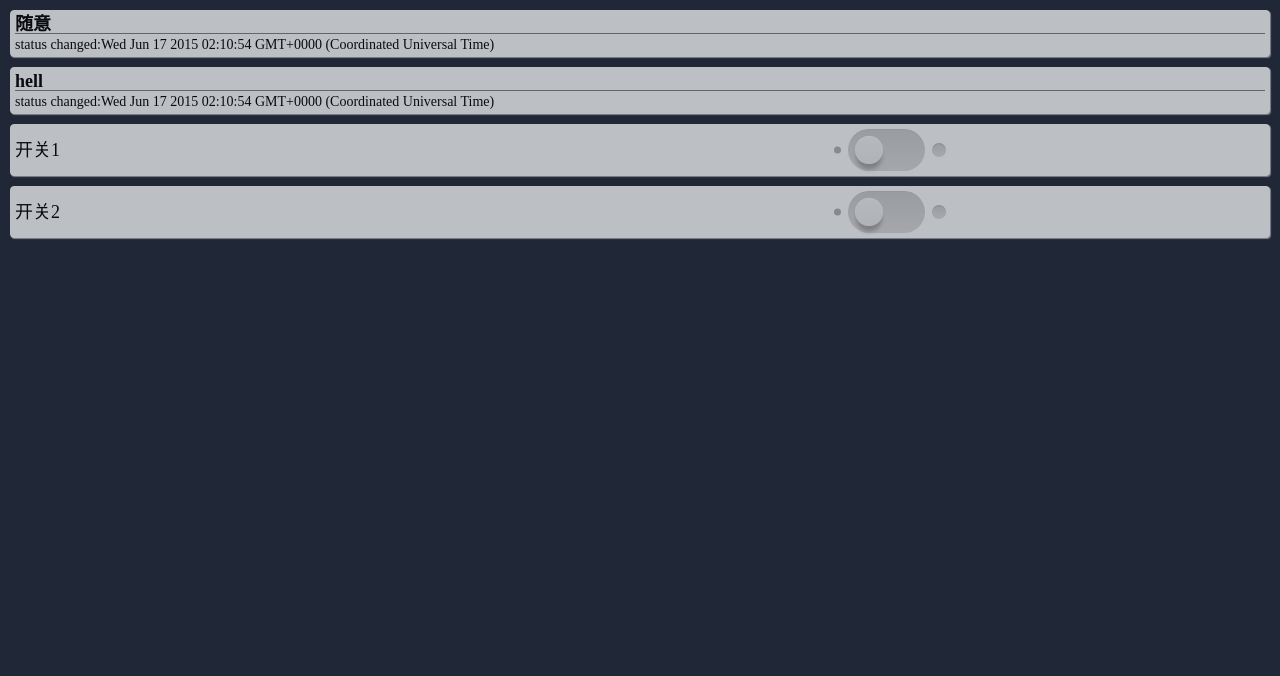
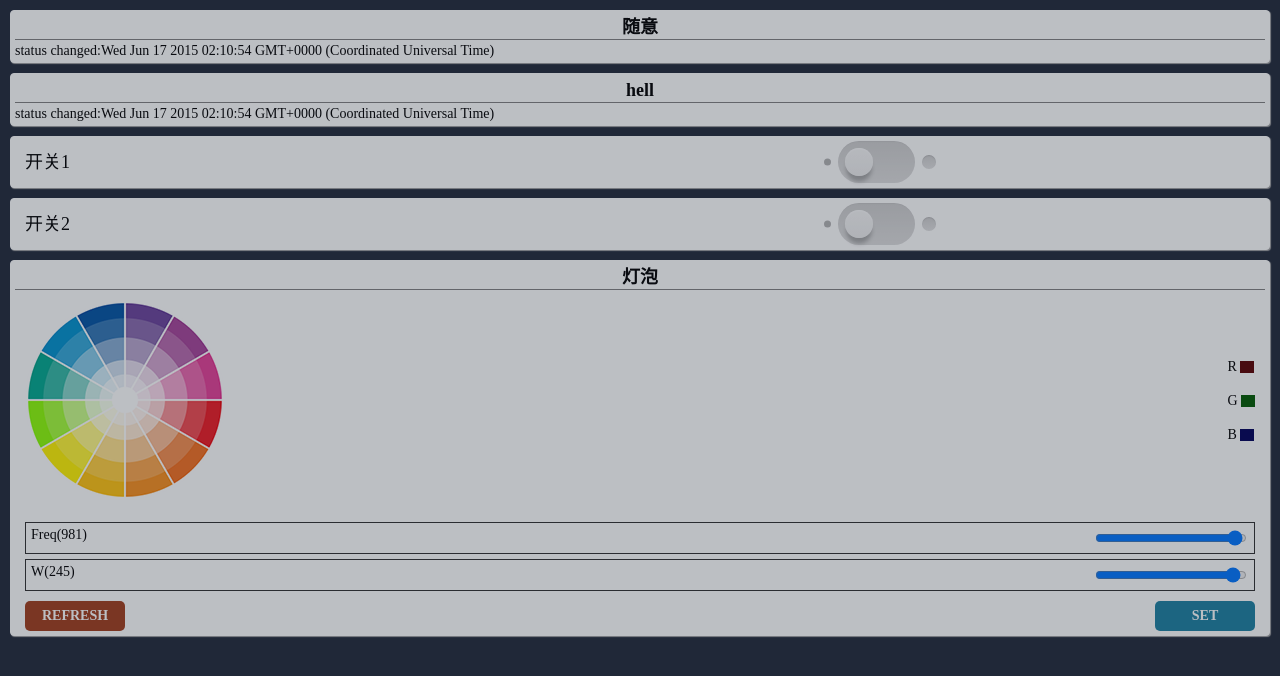
Before and after one commit to ruizeng/iot-board, a plain HTML site: page index.html in a window 1280 px wide. Drawn offline with Linux system fonts and the light colour scheme.

Commit message:
led widget implementation.

```diff
--- a/css/board.css
+++ b/css/board.css
@@ -13,3 +13,12 @@ body {
   font-size: 14px;
   margin-bottom: 10px;
 }
+
+.widget .title {
+  font-weight: bold;
+  border-bottom: solid 1px gray;
+  font-size: 18px;
+  height: 24px;
+  line-height: 24px;
+  text-align: center;
+}
--- a/index.html
+++ b/index.html
@@ -18,11 +18,13 @@
   <!-- add widget css files here -->
   <link rel="stylesheet" href="widgets/text/text.widget.css" media="screen" type="text/css" />
   <link rel="stylesheet" href="widgets/switch/switch.widget.css" media="screen" type="text/css" />
+  <link rel="stylesheet" href="widgets/led/led.widget.css" media="screen" type="text/css" />
   <!-- -->
 
   <!-- add widget js files here -->
   <script src="widgets/text/text.widget.js"></script>
   <script src="widgets/switch/switch.widget.js"></script>
+  <script src="widgets/led/led.widget.js"></script>
   <!-- -->
 
   <!-- model here -->
@@ -35,5 +37,7 @@
 
   <div class="widget" iotb-widget="switch" data-label="switch1" data-title="开关1"></div>
   <div class="widget" iotb-widget="switch" data-label="switch2" data-title="开关2"></div>
+
+  <div class="widget" iotb-widget="led" data-label="led" data-title="灯泡"></div>
 </body>
 </html>
--- a/js/binding.js
+++ b/js/binding.js
@@ -23,7 +23,7 @@ $(document).ready(function(){
     for(var i=0; i<widget.config.listeners.length; i++) {
       (function(l){
         widget.dom.on(l["event"], l["selector"], function(e){
-          console.log("listener " + l["event"] + "fired.");
+          console.log("listener " + l["event"] + " fired.");
           switch (l["behavior"]){
             case "set":
               widget.config.status = widget.config["parseStatus"](widget.dom);
--- a/js/widget.js
+++ b/js/widget.js
@@ -17,6 +17,10 @@
 
     var render = function(){
       dom.html(config.render(dom[0].dataset));
+
+      if(config.onRendered){
+        config.onRendered(dom);
+      }
     }
 
     Object.defineProperty(this, 'status', {
--- a/models/dummy.model.js
+++ b/models/dummy.model.js
@@ -19,7 +19,11 @@
         console.log(status.text);
         break;
       case "switch":
-        console.log("switch status changed:" + label)
+        console.log("switch status changed:" + label);
+        console.log(JSON.stringify(status));
+        break;
+      case "led":
+        console.log("led status changed:" + label);
         console.log(JSON.stringify(status));
         break;
       default:
@@ -42,13 +46,20 @@
           text: "status changed:" + (new Date())
         })
         break;
-      case "switch": {
+      case "switch":
         callback({
           on: Math.floor(Math.random()*100)%2 == 0? true: false
         });
         break;
-      }
-
+      case "led":
+        callback({
+          red: Math.floor(Math.random()*256),
+          green: Math.floor(Math.random()*256),
+          blue: Math.floor(Math.random()*256),
+          freq: Math.round(Math.random()*1000),
+          white: Math.floor(Math.random()*256),
+        });
+        break;
       default:
         console.log("widget {" + widget + "}" + " handler not found!");
         break;
--- /dev/null
+++ b/widgets/led/led.widget.css
@@ -0,0 +1,77 @@
+/* colorpicker styles */
+.widget[iotb-widget="led"] .colorpicker {
+    border-radius: 5px 5px 5px 5px;
+    color: #FFFFFF;
+    font-size: 12px;
+    width: 200px;
+    margin: 10px;
+    float: left;
+}
+.widget[iotb-widget="led"] .picker {
+    cursor: crosshair;
+    border: 0;
+}
+.widget[iotb-widget="led"] .controls {
+    margin: 10px;
+}
+.widget[iotb-widget="led"] .preview {
+    float: right;
+    margin: 50px 10px;
+}
+.widget[iotb-widget="led"] .preview > div{
+    margin-top: 20px;
+}
+.widget[iotb-widget="led"] .controls > div {
+    border: 1px solid #2F2F2F;
+    margin-bottom: 5px;
+    overflow: hidden;
+    padding: 5px;
+}
+.widget[iotb-widget="led"] .controls label {
+    float: left;
+}
+.widget[iotb-widget="led"] .controls > div input{
+    border: 1px solid #2F2F2F;
+    color: #DDDDDD;
+    float: right;
+    font-size: 10px;
+    height: 14px;
+    margin-left: 6px;
+    text-align: center;
+    text-transform: uppercase;
+    width: 150px;
+}
+.widget[iotb-widget="led"] .preview > div input {
+    background-color: #CCC;
+    width: 10px;
+    height: 10px;
+    text-align: center;
+    border: 0;
+}
+.widget[iotb-widget="led"] .btn {
+    margin: 0 10px;
+    width: 100px;
+    height: 30px;
+    border-radius: 5px;
+    color: white;
+    line-height: 30px;
+    text-align: center;
+    font-weight: bold;
+}
+.widget[iotb-widget="led"] .btn-refresh {
+    background-color: #a13c1b;
+    float: left;
+}
+.widget[iotb-widget="led"] .btn-set {
+    background-color: #1b80a1;
+    float: right;
+}
+
+.widget[iotb-widget="led"] {
+  color: black;
+  padding: 4px;
+}
+
+.widget[iotb-widget="led"] .text {
+  margin-top: 4px;
+}
--- /dev/null
+++ b/widgets/led/led.widget.js
@@ -0,0 +1,113 @@
+!function(){
+  if (!window.iotboard){
+    console.log("iotboard not initialized!");
+    return;
+  }
+
+  window.iotboard.defineWidget("led", {
+    status: {
+      red: 255,
+      green: 255,
+      blue: 255,
+      freq: 100,
+      white: 100
+    },
+    render: function(dataset){
+      return (dataset.title?'<div class="title">' + dataset.title + '</div>':'')
+           + '<div class="colorpicker">'
+           + '<canvas class="picker" width="200" height="200"></canvas>'
+           + '</div>'
+           + '<div class="preview">'
+           + '<div><label>R</label> <input type="text" class="rPrev" style="background-color:#'+this.status["red"].toString(16)+'0000"/></div>'
+           + '<div><label>G</label> <input type="text" class="gPrev" style="background-color:#00'+this.status["red"].toString(16)+'00"/></div>'
+           + '<div><label>B</label> <input type="text" class="bPrev" style="background-color:#0000'+this.status["red"].toString(16)+'"/></div>'
+           + '</div><div class="clf"></div>'
+           + '<div class="controls">'
+           + '<input type="hidden" class="rVal" value="'+this.status["red"]+'"/>'
+           + '<input type="hidden" class="gVal" value="'+this.status["green"]+'"/>'
+           + '<input type="hidden" class="bVal" value="'+this.status["blue"]+'"/>'
+           + '<div><label>Freq(<span class="freqVal">'+this.status["freq"]+'</span>)</label>'
+           + '<input type="range" class="freqCtrl" min="1" max="1000" value="'+this.status["freq"]+'"/></div>'
+           + '<div><label>W(<span class="wVal">'+this.status["white"]+ '</span>)</label>'
+           + '<input type="range" class="wCtrl" min="0" max="255" value="'+this.status["white"]+'"/></div>'
+           + '</div>'
+           + '<div class="btn btn-refresh">REFRESH</div>'
+           + '<div class="btn btn-set">SET</div>'
+           + '<div class="clf"></div>'
+    },
+    listeners: [
+      {
+        selector: ".btn-refresh",
+        event: "click",
+        behavior: "get"
+      },
+      {
+        selector: ".btn-set",
+        event: "click",
+        behavior: "set"
+      }
+    ],
+    parseStatus: function(dom){
+      return {
+        red: dom.find(".rVal").val(),
+        green: dom.find(".gVal").val(),
+        blue: dom.find(".bVal").val(),
+        freq: dom.find(".freqVal").text(),
+        white: dom.find(".wVal").text()
+      }
+    },
+    onRendered: function(dom){
+      console.log("on widget rendered.");
+      // create canvas and context objects
+      dom.find('.picker').each(function(){
+        var ctx = this.getContext('2d');
+
+        // drawing active image
+        var image = new Image();
+        image.onload = function () {
+          console.log("color picker loaded...");
+          ctx.drawImage(image, 0, 0); // draw the image on the canvas
+        }
+
+        // select desired colorwheel
+        var imageSrc = 'widgets/led/colorwheel.png';
+        image.src = imageSrc;
+      });
+
+      dom.find('.picker').on("click", function(e) { // mouse move handler
+        if (true) {
+          // get coordinates of current position
+          var widget = $(this).closest(".widget");
+          var ctx = this.getContext('2d');
+          var canvasOffset = $(this).offset();
+          var canvasX = Math.floor(e.pageX - canvasOffset.left);
+          var canvasY = Math.floor(e.pageY - canvasOffset.top);
+
+          // get current pixel
+          var imageData = ctx.getImageData(canvasX, canvasY, 1, 1);
+          var pixel = imageData.data;
+
+          // update preview color
+          widget.find(".rPrev").css("background-color", "#" + pixel[0].toString(16) + "0000");
+          widget.find(".gPrev").css("background-color", "#00" + pixel[1].toString(16) + "00");
+          widget.find(".bPrev").css("background-color", "#0000" + pixel[2].toString(16));
+
+          // update controls
+          widget.find('.rVal').val(pixel[0]);
+          widget.find('.gVal').val(pixel[1]);
+          widget.find('.bVal').val(pixel[2]);
+        }
+      });
+
+      dom.find('.freqCtrl').change(function(){
+          $(this).closest(".controls").find(".freqVal").text($(this).val());
+      });
+
+      dom.find('.wCtrl').change(function(){
+          $(this).closest(".controls").find(".wVal").text($(this).val());
+      });
+    }
+  });
+
+  console.log("add widget {led}");
+}();
--- a/widgets/switch/switch.widget.css
+++ b/widgets/switch/switch.widget.css
@@ -1,13 +1,18 @@
-.switch-wrap { position:relative; width:33.33%; margin: 0; float: right;}
+.switch-wrap {
+  position:relative;
+  width:33.33%;
+  margin: 0 10px;
+  float: right;}
 
 .clf {clear: both;}
 
-.widget[iotb-widget="switch"] .title{
+.widget[iotb-widget="switch"] .switch-title{
   display: inline-block;
   color: black;
   font-size: 18px;
   line-height: 42px;
   height: 42px;
+  margin: 0 10px;
 }
 
 [class*="slider-"] { display:none }
--- a/widgets/switch/switch.widget.js
+++ b/widgets/switch/switch.widget.js
@@ -12,7 +12,7 @@
     },
     render: function(dataset){
       cnt ++;
-      return '<div class="title">' + dataset.title + '</div>'
+      return '<div class="switch-title">' + dataset.title + '</div>'
             + '<div class="switch-wrap">'
             + '<input type="checkbox" class="slider-v1" '+ (this.status["on"]?'checked':'') +' id="autogen-s' + cnt + '" />'
             + '<label for="autogen-s'+ cnt + '"></label>'
@@ -25,7 +25,7 @@
         behavior: "set"
       },
       {
-        selector: ".title",
+        selector: ".switch-title",
         event: "click",
         behavior: "get"
       }
@@ -37,5 +37,5 @@
     },
   });
 
-  console.log("add widget {text}");
+  console.log("add widget {switch}");
 }();
--- a/widgets/text/text.widget.css
+++ b/widgets/text/text.widget.css
@@ -3,12 +3,6 @@
   padding: 4px;
 }
 
-.widget[iotb-widget="text"] .title {
-  font-weight: bold;
-  border-bottom: solid 1px gray;
-  font-size: 18px;
-}
-
 .widget[iotb-widget="text"] .text {
   margin-top: 4px;
 }
```
Also changed, not shown: widgets/led/colorwheel.png (added).
